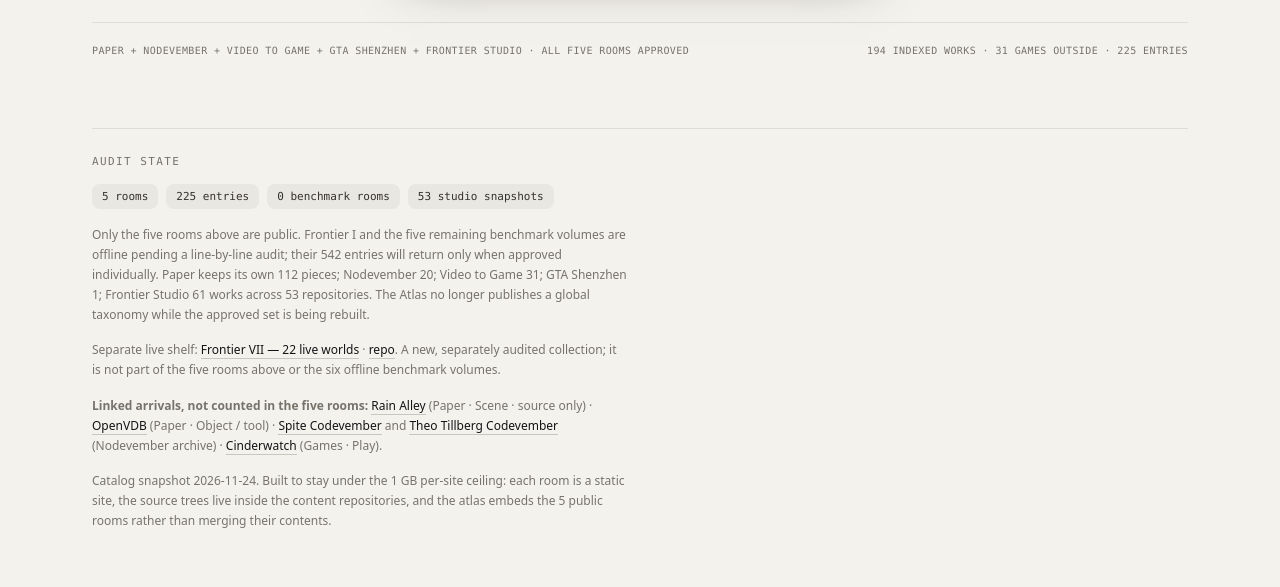
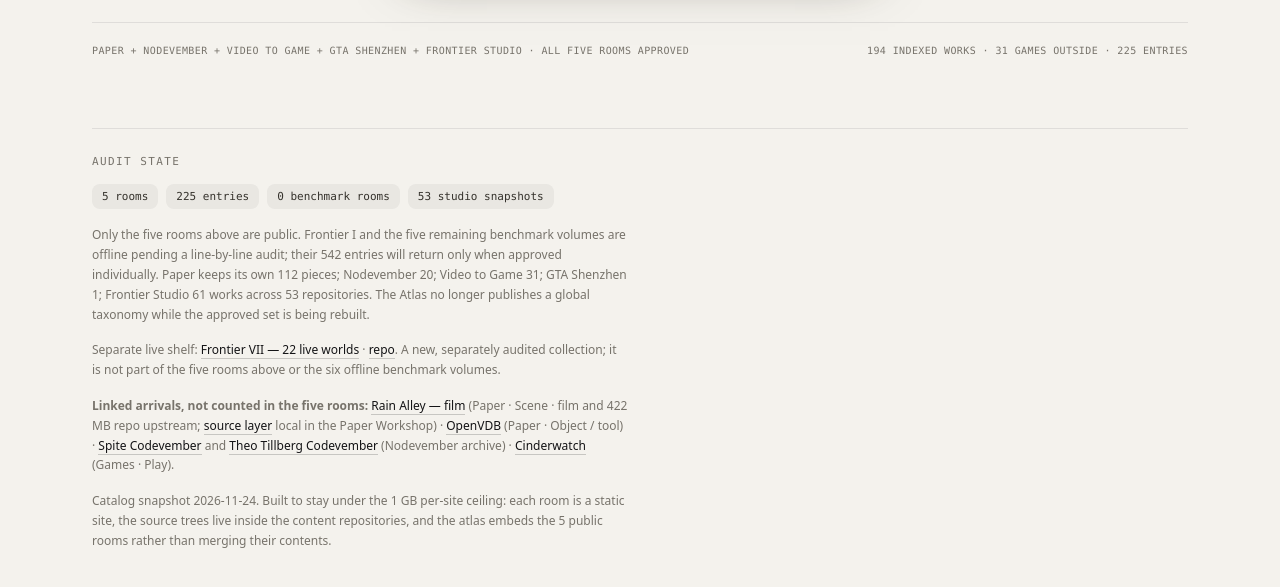
Before and after one commit to bear20252026/frontier-atlas, a plain HTML site: page index.html in a window 1280 px wide. Shown: the part 1853-2440 px from the top of the page. Drawn offline with Linux system fonts and the light colour scheme.

Commit message:
Clarify Rain Alley source layer in the Atlas

```diff
--- a/index.html
+++ b/index.html
@@ -724,7 +724,7 @@
       <p class="cmds"><code>5 rooms</code><code>225 entries</code><code>0 benchmark rooms</code><code>53 studio snapshots</code></p>
       <p class="fine">Only the five rooms above are public. Frontier I and the five remaining benchmark volumes are offline pending a line-by-line audit; their 542 entries will return only when approved individually. Paper keeps its own 112 pieces; Nodevember 20; Video to Game 31; GTA Shenzhen 1; Frontier Studio 61 works across 53 repositories. The Atlas no longer publishes a global taxonomy while the approved set is being rebuilt.</p>
       <p class="fine">Separate live shelf: <a href="https://bear20252026.github.io/frontier-shelf-07/" target="_blank" rel="noopener">Frontier VII — 22 live worlds</a> · <a href="https://github.com/bear20252026/frontier-shelf-07" target="_blank" rel="noopener">repo</a>. A new, separately audited collection; it is not part of the five rooms above or the six offline benchmark volumes.</p>
-      <p class="fine"><b>Linked arrivals, not counted in the five rooms:</b> <a href="https://github.com/shubhu121/rain-alley" target="_blank" rel="noopener">Rain Alley</a> (Paper · Scene · source only) · <a href="https://mjurczyk.github.io/openvdb/" target="_blank" rel="noopener">OpenVDB</a> (Paper · Object / tool) · <a href="https://spite.github.io/codevember-2026/" target="_blank" rel="noopener">Spite Codevember</a> and <a href="https://ttillberg.github.io/codevember-2026/" target="_blank" rel="noopener">Theo Tillberg Codevember</a> (Nodevember archive) · <a href="https://kevintngo.github.io/cinderwatch/" target="_blank" rel="noopener">Cinderwatch</a> (Games · Play).</p>
+      <p class="fine"><b>Linked arrivals, not counted in the five rooms:</b> <a href="https://github.com/shubhu121/rain-alley" target="_blank" rel="noopener">Rain Alley — film</a> (Paper · Scene · film and 422 MB repo upstream; <a href="https://bear20252026.github.io/paper-widgets/rain-alley-source/" target="_blank" rel="noopener">source layer</a> local in the Paper Workshop) · <a href="https://mjurczyk.github.io/openvdb/" target="_blank" rel="noopener">OpenVDB</a> (Paper · Object / tool) · <a href="https://spite.github.io/codevember-2026/" target="_blank" rel="noopener">Spite Codevember</a> and <a href="https://ttillberg.github.io/codevember-2026/" target="_blank" rel="noopener">Theo Tillberg Codevember</a> (Nodevember archive) · <a href="https://kevintngo.github.io/cinderwatch/" target="_blank" rel="noopener">Cinderwatch</a> (Games · Play).</p>
       <p class="fine">Catalog snapshot 2026-11-24. Built to stay under the 1 GB per-site ceiling: each room is a static site, the source trees live inside the content repositories, and the atlas embeds the 5 public rooms rather than merging their contents.</p>
     </footer>
   </div>
```
